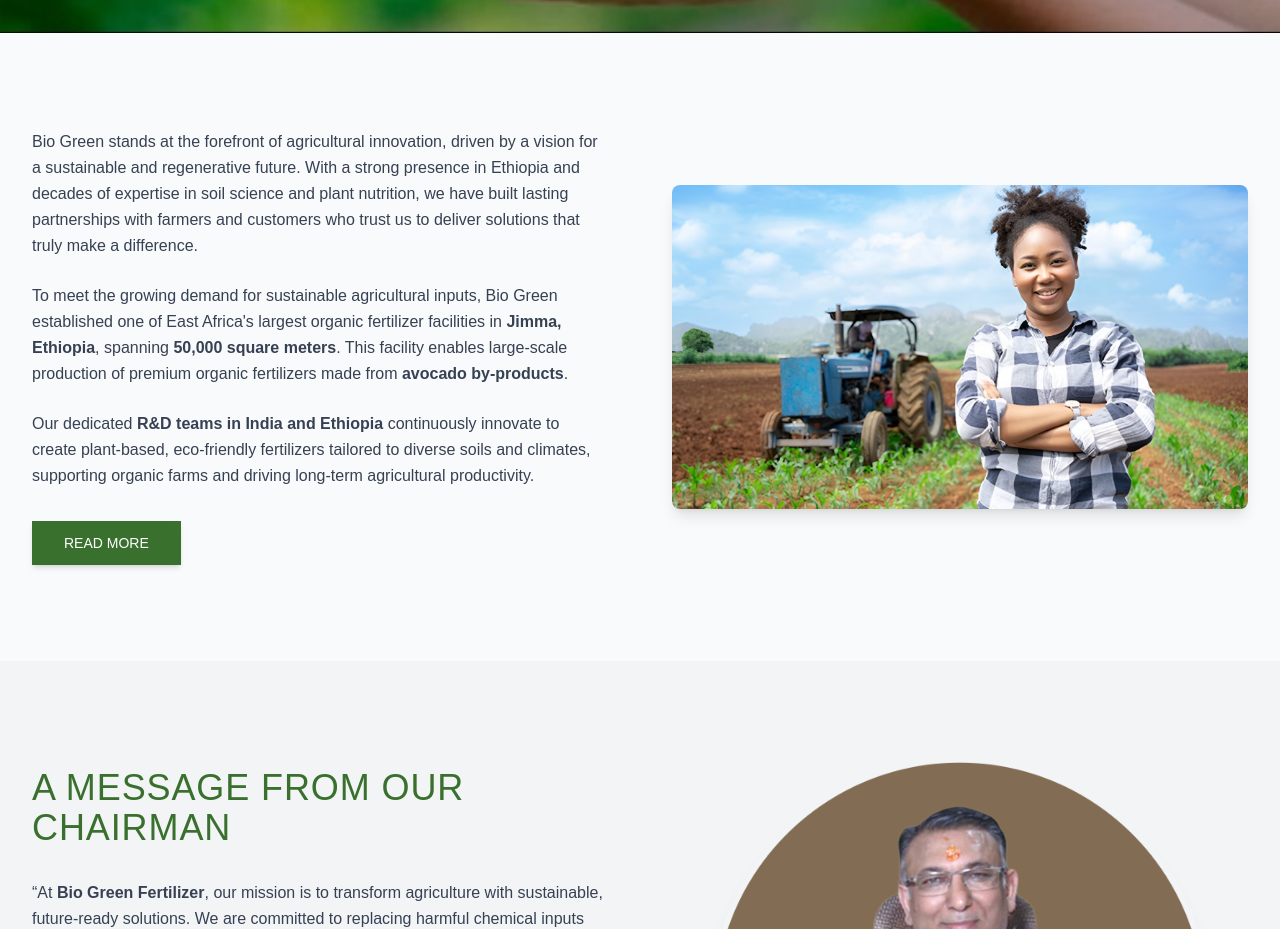
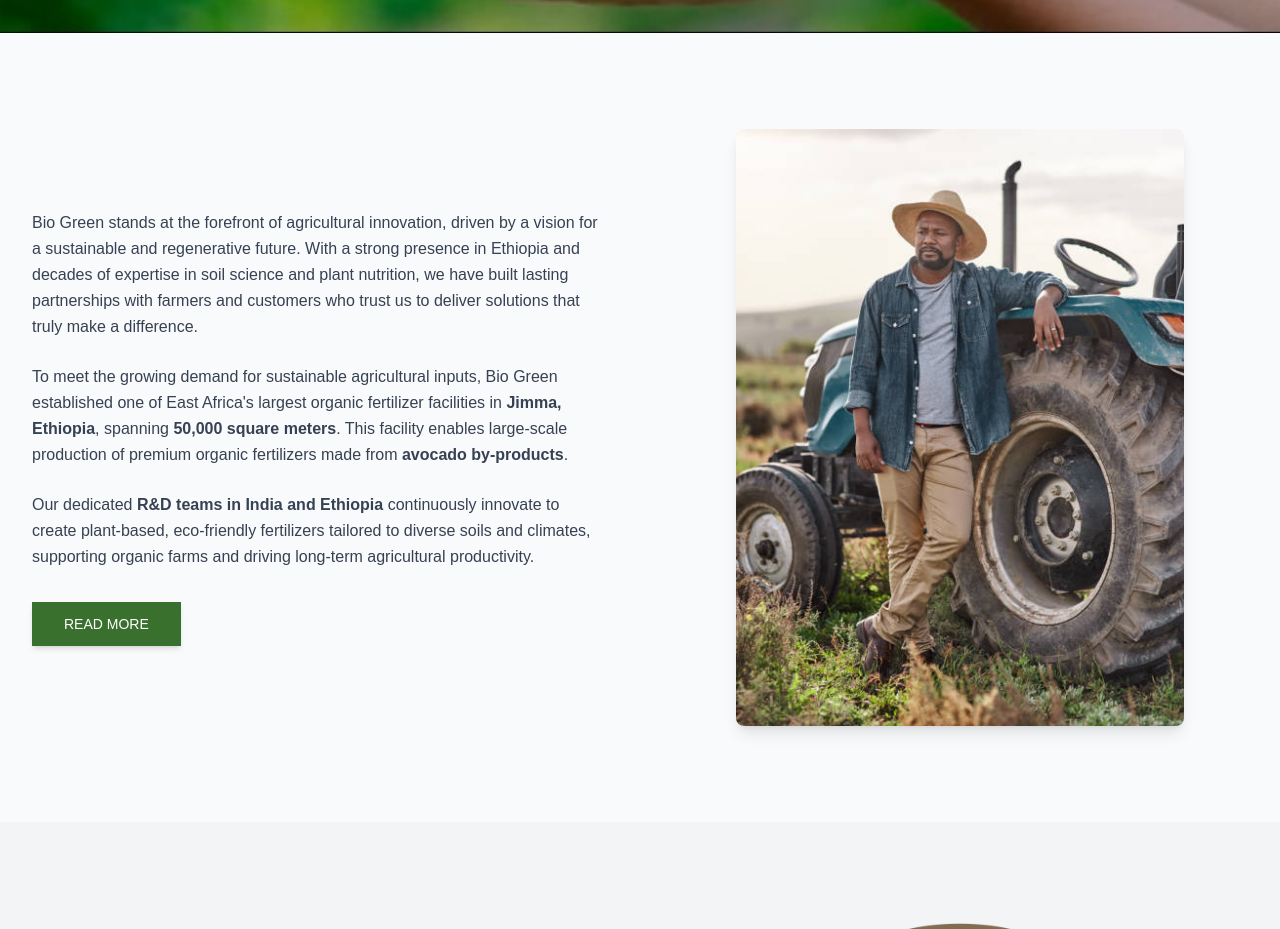
Before and after one commit to chwla/biogreen-website, a Next.js app: page / in a window 1280 px wide. Shown: the part 800-1729 px from the top of the page. Built offline with nearby package versions, Linux system fonts and the light colour scheme.

Commit message:
changed image of hero2

```diff
--- a/src/app/components/home2.js
+++ b/src/app/components/home2.js
@@ -42,11 +42,11 @@ const Home2 = () => {
             </div>
 
             {/* Right Image */}
-            <div className="md:w-1/2 w-full">
-              <div className="relative aspect-video rounded-lg overflow-hidden shadow-lg">
+            <div className="md:w-1/2 w-full flex justify-center">
+              <div className="relative w-full max-w-md aspect-[3/4] rounded-lg overflow-hidden shadow-lg">
                 <Image
-                  src="/photos/home_new.jpeg"
-                  alt="Bio Green facility with compost piles and green containers"
+                  src="/photos/new_img.jpeg"
+                  alt="Farmer with tractor in agricultural field"
                   fill
                   style={{ objectFit: 'cover' }}
                   sizes="(max-width: 768px) 100vw, 50vw"
```
Also changed, not shown: public/photos/new_img.jpeg (added).
